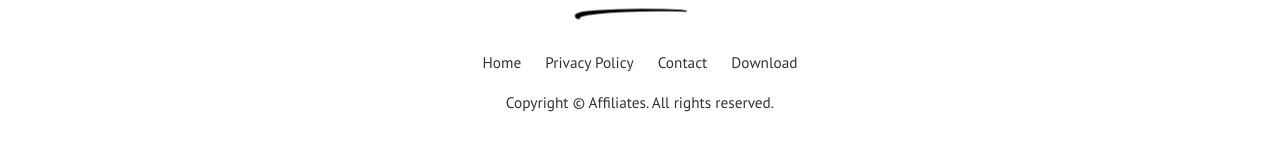
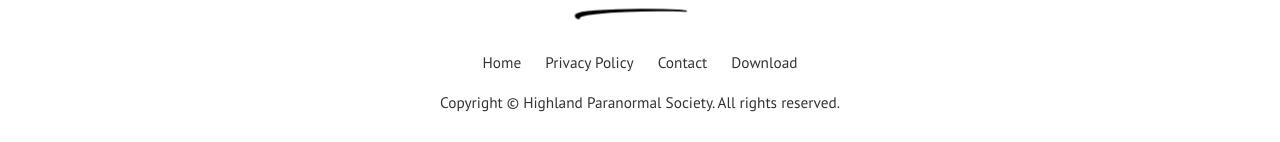
Before and after one commit to NateHPS/NateHPS.github.io, a Jekyll site: the page built from index.html, in a window 1280 px wide and 900 px high, scrolled down 1340 px. Shown: the part 755-897 px from the top of the window. Built offline with Jekyll 4.4.1, drawn with Linux system fonts in a browser that asks for light colours; the list of posts is cut into pages by our own code; comment, search, counter and statistics services are not loaded.

Commit message:
Update _config.yml

```diff
--- a/_config.yml
+++ b/_config.yml
@@ -1,5 +1,5 @@
-title: "Affiliates"
-email: wowthemesnet@gmail.com
+title: "Highland Paranormal Society"
+email: nathantreme@gmail.com
 timezone: UTC
 baseurl: ""
 permalink: "/:title/"
@@ -7,7 +7,7 @@ logo: 'assets/images/logo.png'
 favicon: 'assets/images/favicon.ico'
 author: Sal
 paginate: 30
-disqus: 'demowebsite'
+disqus: 'HPSNate'
 locale: en_us
 lang: en_us
 feed_items: 10
```
